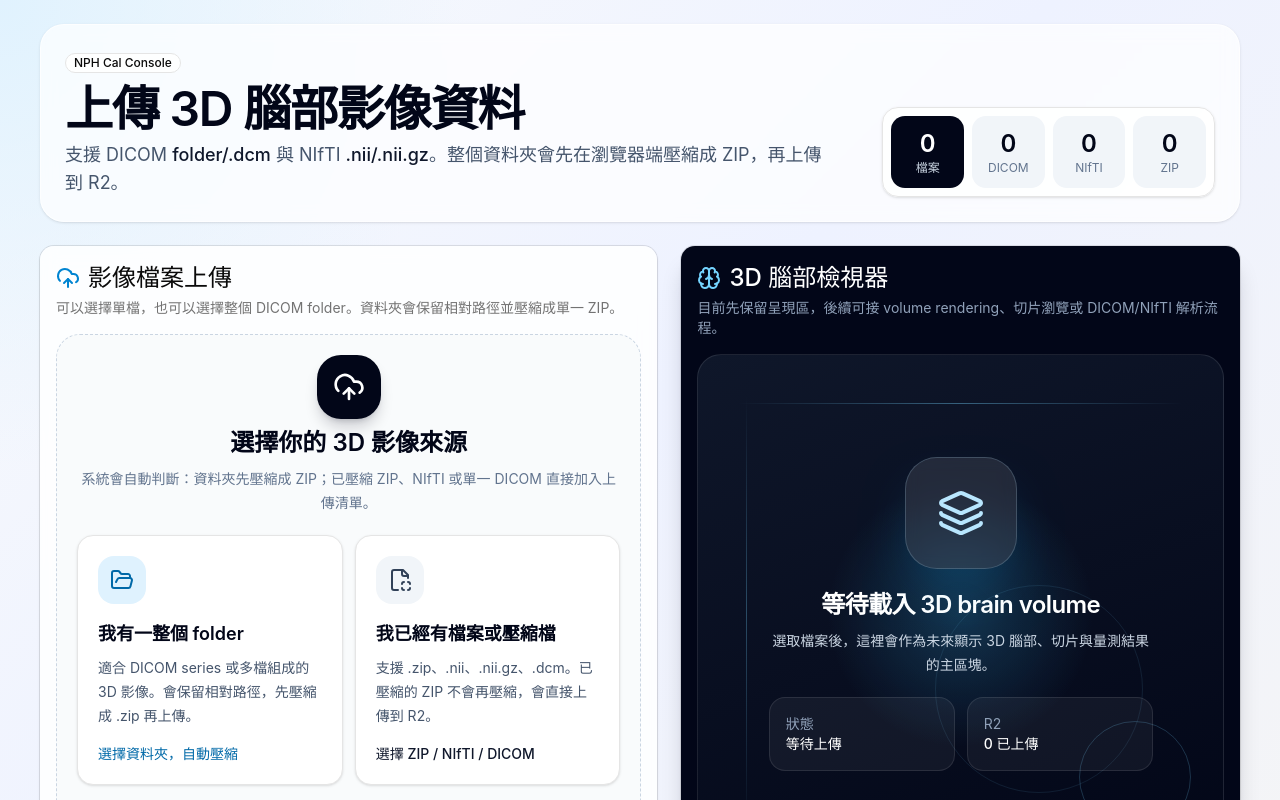
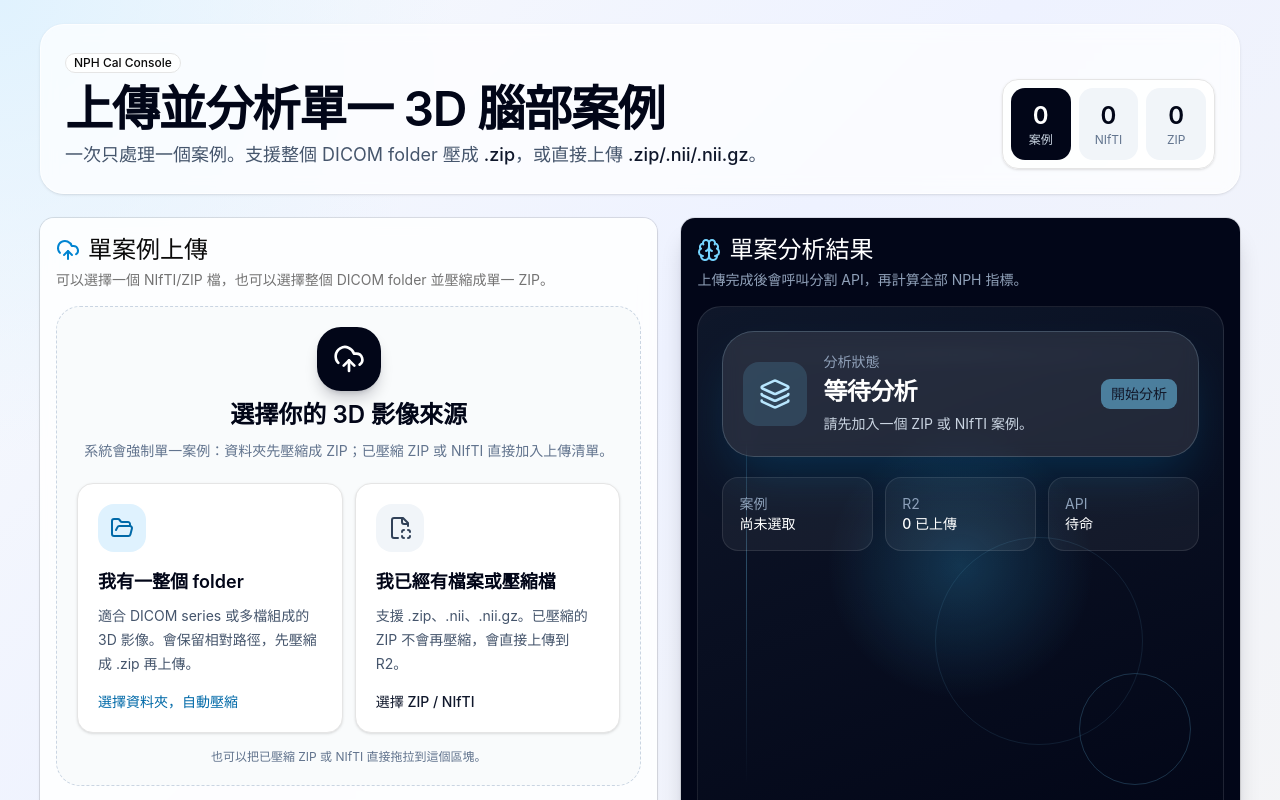
Before and after one commit to Jimmyluluu/nph-cal-console, a Vue app: page / in a window 1280 px wide. Shown: the top 800 px of the page. Built offline with nearby package versions, Linux system fonts and the light colour scheme.

Commit message:
完成模型串接

```diff
--- a/src/App.vue
+++ b/src/App.vue
@@ -19,8 +19,9 @@ import {
   XIcon,
 } from '@lucide/vue'
 
-type ImagingKind = 'DICOM' | 'NIfTI' | 'ZIP'
+type ImagingKind = 'NIfTI' | 'ZIP'
 type UploadStatus = 'queued' | 'signing' | 'uploading' | 'uploaded' | 'failed'
+type AnalysisStatus = 'idle' | 'segmenting' | 'calculating' | 'completed' | 'failed'
 
 interface PresignedUploadResponse {
   data?: {
@@ -43,25 +44,38 @@ interface ImagingFile {
 }
 
 const uploadApiBaseUrl = 'https://nph-s3-api.lujimmy.com'
-const acceptedExtensions = '.dcm,.nii,.nii.gz,.zip'
+const analysisApiBaseUrl = 'https://nph-api.lujimmy.com'
+const acceptedExtensions = '.nii,.nii.gz,.zip'
 const files = ref<ImagingFile[]>([])
 const isDragging = ref(false)
 const isUploading = ref(false)
 const isCompressing = ref(false)
 const compressionProgress = ref(0)
 const errorMessage = ref('')
+const analysisStatus = ref<AnalysisStatus>('idle')
+const analysisError = ref('')
+const segmentationResult = ref<Record<string, unknown> | null>(null)
+const indicatorResult = ref<Record<string, unknown> | null>(null)
 const fileInput = ref<HTMLInputElement | null>(null)
 const folderInput = ref<HTMLInputElement | null>(null)
 
 const totalSize = computed(() => files.value.reduce((size, item) => size + item.file.size, 0))
-const dicomCount = computed(() => files.value.filter((item) => item.kind === 'DICOM').length)
 const niftiCount = computed(() => files.value.filter((item) => item.kind === 'NIfTI').length)
 const zipCount = computed(() => files.value.filter((item) => item.kind === 'ZIP').length)
 const hasFiles = computed(() => files.value.length > 0)
+const selectedCase = computed(() => files.value[0])
 const uploadedCount = computed(() => files.value.filter((item) => item.status === 'uploaded').length)
 const uploadableFiles = computed(() =>
   files.value.filter((item) => item.status !== 'uploaded' && item.status !== 'signing' && item.status !== 'uploading'),
 )
+const isAnalyzing = computed(() => analysisStatus.value === 'segmenting' || analysisStatus.value === 'calculating')
+const canStartAnalysis = computed(() => {
+  const item = selectedCase.value
+
+  return Boolean(item?.key && item.status === 'uploaded' && !isUploading.value && !isAnalyzing.value)
+})
+const segmentationEntries = computed(() => Object.entries(segmentationResult.value ?? {}))
+const indicatorEntries = computed(() => Object.entries(indicatorResult.value ?? {}))
 const uploadProgress = computed(() => {
   if (!hasFiles.value) {
     return 0
@@ -74,10 +88,6 @@ const uploadProgress = computed(() => {
 
 const detectImagingKind = (fileName: string): ImagingKind | null => {
   const normalizedName = fileName.toLowerCase()
-
-  if (normalizedName.endsWith('.dcm')) {
-    return 'DICOM'
-  }
 
   if (normalizedName.endsWith('.nii') || normalizedName.endsWith('.nii.gz')) {
     return 'NIfTI'
@@ -111,7 +121,100 @@ const getContentType = (file: File, kind: ImagingKind) => {
     return 'application/zip'
   }
 
-  return kind === 'DICOM' ? 'application/dicom' : 'application/octet-stream'
+  return 'application/octet-stream'
+}
+
+const resetAnalysis = () => {
+  analysisStatus.value = 'idle'
+  analysisError.value = ''
+  segmentationResult.value = null
+  indicatorResult.value = null
+}
+
+const formatResultLabel = (key: string) => {
+  return key
+    .replace(/_/g, ' ')
+    .replace(/-/g, ' ')
+    .replace(/\b\w/g, (character) => character.toUpperCase())
+}
+
+const formatResultValue = (value: unknown): string => {
+  if (typeof value === 'number') {
+    return Number.isInteger(value) ? String(value) : value.toFixed(4)
+  }
+
+  if (typeof value === 'string') {
+    return value
+  }
+
+  if (typeof value === 'boolean') {
+    return value ? 'true' : 'false'
+  }
+
+  if (value === null || value === undefined) {
+    return '-'
+  }
+
+  return JSON.stringify(value)
+}
+
+const getRecordValue = (record: Record<string, unknown>, keys: string[]) => {
+  for (const key of keys) {
+    const value = record[key]
+
+    if (typeof value === 'string' && value.trim()) {
+      return value
+    }
+  }
+
+  return ''
+}
+
+const getCaseDirFromSegmentation = (payload: Record<string, unknown>) => {
+  const directValue = getRecordValue(payload, ['case_dir', 'output_dir', 'result_dir', 'caseDir', 'outputDir', 'resultDir'])
+
+  if (directValue) {
+    return directValue
+  }
+
+  const nestedKeys = ['data', 'result', 'results']
+
+  for (const key of nestedKeys) {
+    const nestedValue = payload[key]
+
+    if (nestedValue && typeof nestedValue === 'object' && !Array.isArray(nestedValue)) {
+      const caseDir = getRecordValue(nestedValue as Record<string, unknown>, [
+        'case_dir',
+        'output_dir',
+        'result_dir',
+        'caseDir',
+        'outputDir',
+        'resultDir',
+      ])
+
+      if (caseDir) {
+        return caseDir
+      }
+    }
+  }
+
+  return ''
+}
+
+const postJson = async (path: string, body: Record<string, unknown>) => {
+  const response = await fetch(`${analysisApiBaseUrl}${path}`, {
+    method: 'POST',
+    headers: {
+      'Content-Type': 'application/json',
+    },
+    body: JSON.stringify(body),
+  })
+
+  if (!response.ok) {
+    throw new Error(`分析 API 失敗：HTTP ${response.status}`)
+  }
+
+  return (await response.json()) as Record<string, unknown>
 }
 
 const sanitizeZipName = (folderName: string) => {
@@ -148,6 +251,46 @@ const getStatusVariant = (status: UploadStatus) => {
   }
 
   return 'outline'
+}
+
+const getAnalysisStatusLabel = (status: AnalysisStatus) => {
+  const labels: Record<AnalysisStatus, string> = {
+    idle: '等待分析',
+    segmenting: '分割中',
+    calculating: '計算指標中',
+    completed: '分析完成',
+    failed: '分析失敗',
+  }
+
+  return labels[status]
+}
+
+const getAnalysisHint = () => {
+  if (!hasFiles.value) {
+    return '請先加入一個 ZIP 或 NIfTI 案例。'
+  }
+
+  if (selectedCase.value?.status !== 'uploaded') {
+    return '案例上傳到 R2 後即可開始分析。'
+  }
+
+  if (analysisStatus.value === 'segmenting') {
+    return '正在由後端讀取 R2 檔案並產生分割結果。'
+  }
+
+  if (analysisStatus.value === 'calculating') {
+    return '分割完成，正在計算 NPH 指標。'
+  }
+
+  if (analysisStatus.value === 'completed') {
+    return '已完成分割與全部指標計算。'
+  }
+
+  if (analysisStatus.value === 'failed') {
+    return analysisError.value || '分析失敗，可以確認 API 狀態後重試。'
+  }
+
+  return '已上傳完成，可以開始單案分析。'
 }
 
 const requestPresignedUpload = async (file: File, contentType: string) => {
@@ -228,6 +371,7 @@ const uploadAllFiles = async () => {
     return
   }
 
+  resetAnalysis()
   isUploading.value = true
   errorMessage.value = ''
 
@@ -239,8 +383,14 @@ const uploadAllFiles = async () => {
 }
 
 const addFiles = (candidateFiles: File[]) => {
+  if (files.value.length) {
+    errorMessage.value = '一次只能分析一個案例，請先清除目前案例。'
+    return
+  }
+
   const validFiles: ImagingFile[] = []
   const invalidNames: string[] = []
+  let skippedValidCount = 0
 
   for (const file of candidateFiles) {
     const kind = detectImagingKind(file.name)
@@ -251,10 +401,14 @@ const addFiles = (candidateFiles: File[]) => {
     }
 
     const id = `${file.name}-${file.size}-${file.lastModified}`
-    const alreadySelected = files.value.some((item) => item.id === id)
     const alreadyQueued = validFiles.some((item) => item.id === id)
 
-    if (!alreadySelected && !alreadyQueued) {
+    if (validFiles.length || alreadyQueued) {
+      skippedValidCount += 1
+      continue
+    }
+
+    if (!alreadyQueued) {
       validFiles.push({
         id,
         file,
@@ -266,10 +420,22 @@ const addFiles = (candidateFiles: File[]) => {
     }
   }
 
-  files.value = [...files.value, ...validFiles]
-  errorMessage.value = invalidNames.length
-    ? `已略過不支援的檔案：${invalidNames.join(', ')}`
-    : ''
+  if (validFiles.length) {
+    resetAnalysis()
+    files.value = validFiles
+  }
+
+  const messages: string[] = []
+
+  if (invalidNames.length) {
+    messages.push(`已略過不支援的檔案：${invalidNames.join(', ')}`)
+  }
+
+  if (skippedValidCount) {
+    messages.push('一次只能分析一個案例，已只加入第一個 ZIP 或 NIfTI。')
+  }
+
+  errorMessage.value = messages.join('；')
 }
 
 const openFilePicker = () => {
@@ -291,6 +457,11 @@ const handleFolderChange = async (event: Event) => {
   const folderFiles = Array.from(input.files ?? [])
 
   input.value = ''
+
+  if (files.value.length) {
+    errorMessage.value = '一次只能分析一個案例，請先清除目前案例。'
+    return
+  }
 
   if (!folderFiles.length || isCompressing.value || isUploading.value) {
     return
@@ -329,8 +500,13 @@ const handleFolderChange = async (event: Event) => {
     })
     const id = `${zipFile.name}-${zipFile.size}-${zipFile.lastModified}`
 
+    if (files.value.length) {
+      errorMessage.value = '一次只能分析一個案例，請先清除目前案例。'
+      return
+    }
+
+    resetAnalysis()
     files.value = [
-      ...files.value,
       {
         id,
         file: zipFile,
@@ -361,15 +537,52 @@ const removeFile = (id: string) => {
   }
 
   files.value = files.value.filter((item) => item.id !== id)
+  resetAnalysis()
 }
 
 const clearFiles = () => {
-  if (isUploading.value) {
+  if (isUploading.value || isAnalyzing.value) {
     return
   }
 
   files.value = []
   errorMessage.value = ''
+  resetAnalysis()
+}
+
+const startAnalysis = async () => {
+  const item = selectedCase.value
+
+  if (!item?.key || item.status !== 'uploaded' || isAnalyzing.value) {
+    return
+  }
+
+  resetAnalysis()
+  analysisStatus.value = 'segmenting'
+
+  try {
+    const segmentationPayload = await postJson('/segmentation/patient', {
+      r2_key: item.key,
+      output_dir: 'results',
+      skip_existing: false,
+    })
+
+    segmentationResult.value = segmentationPayload
+    const caseDir = getCaseDirFromSegmentation(segmentationPayload)
+
+    if (!caseDir) {
+      throw new Error('分割完成，但回應缺少 case_dir / output_dir / result_dir，無法計算指標。')
+    }
+
+    analysisStatus.value = 'calculating'
+    indicatorResult.value = await postJson('/indicators/calculate-all', {
+      case_dir: caseDir,
+    })
+    analysisStatus.value = 'completed'
+  } catch (error) {
+    analysisStatus.value = 'failed'
+    analysisError.value = error instanceof Error ? error.message : '分析失敗'
+  }
 }
 </script>
 
@@ -383,21 +596,17 @@ const clearFiles = () => {
           </Badge>
           <div class="space-y-2">
             <h1 class="text-3xl font-semibold tracking-tight text-slate-950 sm:text-4xl lg:text-5xl">
-              上傳 3D 腦部影像資料
+              上傳並分析單一 3D 腦部案例
             </h1>
             <p class="text-base leading-7 text-slate-600 sm:text-lg">
-              支援 DICOM <span class="font-medium text-slate-900">folder/.dcm</span> 與 NIfTI <span class="font-medium text-slate-900">.nii/.nii.gz</span>。整個資料夾會先在瀏覽器端壓縮成 ZIP，再上傳到 R2。
+              一次只處理一個案例。支援整個 DICOM folder 壓成 <span class="font-medium text-slate-900">.zip</span>，或直接上傳 <span class="font-medium text-slate-900">.zip/.nii/.nii.gz</span>。
             </p>
           </div>
         </div>
-        <div class="grid grid-cols-2 gap-2 rounded-2xl border bg-white/80 p-2 text-center shadow-sm sm:grid-cols-4">
+        <div class="grid grid-cols-3 gap-2 rounded-2xl border bg-white/80 p-2 text-center shadow-sm">
           <div class="rounded-xl bg-slate-950 px-4 py-3 text-white">
             <p class="text-2xl font-semibold">{{ files.length }}</p>
-            <p class="text-xs text-slate-300">檔案</p>
-          </div>
-          <div class="rounded-xl bg-slate-100 px-4 py-3">
-            <p class="text-2xl font-semibold text-slate-950">{{ dicomCount }}</p>
-            <p class="text-xs text-slate-500">DICOM</p>
+            <p class="text-xs text-slate-300">案例</p>
           </div>
           <div class="rounded-xl bg-slate-100 px-4 py-3">
             <p class="text-2xl font-semibold text-slate-950">{{ niftiCount }}</p>
@@ -415,10 +624,10 @@ const clearFiles = () => {
           <CardHeader>
             <CardTitle class="flex items-center gap-2 text-2xl">
               <UploadCloudIcon class="size-6 text-sky-600" />
-              影像檔案上傳
+              單案例上傳
             </CardTitle>
             <CardDescription>
-              可以選擇單檔，也可以選擇整個 DICOM folder。資料夾會保留相對路徑並壓縮成單一 ZIP。
+              可以選擇一個 NIfTI/ZIP 檔，也可以選擇整個 DICOM folder 並壓縮成單一 ZIP。
             </CardDescription>
           </CardHeader>
           <CardContent class="space-y-5">
@@ -436,7 +645,7 @@ const clearFiles = () => {
                 </div>
                 <h2 class="text-2xl font-semibold text-slate-950">選擇你的 3D 影像來源</h2>
                 <p class="text-sm leading-6 text-slate-500">
-                  系統會自動判斷：資料夾先壓縮成 ZIP；已壓縮 ZIP、NIfTI 或單一 DICOM 直接加入上傳清單。
+                  系統會強制單一案例：資料夾先壓縮成 ZIP；已壓縮 ZIP 或 NIfTI 直接加入上傳清單。
                 </p>
               </div>
 
@@ -444,7 +653,7 @@ const clearFiles = () => {
                 <button
                   type="button"
                   class="group rounded-2xl border bg-white p-5 text-left shadow-sm transition hover:-translate-y-0.5 hover:border-sky-300 hover:shadow-md disabled:pointer-events-none disabled:opacity-60"
-                  :disabled="isCompressing || isUploading"
+                  :disabled="isCompressing || isUploading || isAnalyzing"
                   @click="openFolderPicker"
                 >
                   <span class="mb-4 grid size-12 place-items-center rounded-2xl bg-sky-100 text-sky-700 transition group-hover:bg-sky-600 group-hover:text-white">
@@ -462,7 +671,7 @@ const clearFiles = () => {
                 <button
                   type="button"
                   class="group rounded-2xl border bg-white p-5 text-left shadow-sm transition hover:-translate-y-0.5 hover:border-slate-400 hover:shadow-md disabled:pointer-events-none disabled:opacity-60"
-                  :disabled="isCompressing || isUploading"
+                  :disabled="isCompressing || isUploading || isAnalyzing"
                   @click="openFilePicker"
                 >
                   <span class="mb-4 grid size-12 place-items-center rounded-2xl bg-slate-100 text-slate-700 transition group-hover:bg-slate-950 group-hover:text-white">
@@ -470,9 +679,9 @@ const clearFiles = () => {
                   </span>
                   <span class="block text-lg font-semibold text-slate-950">我已經有檔案或壓縮檔</span>
                   <span class="mt-2 block text-sm leading-6 text-slate-600">
-                    支援 .zip、.nii、.nii.gz、.dcm。已壓縮的 ZIP 不會再壓縮，會直接上傳到 R2。
+                    支援 .zip、.nii、.nii.gz。已壓縮的 ZIP 不會再壓縮，會直接上傳到 R2。
                   </span>
-                  <span class="mt-4 inline-flex text-sm font-medium text-slate-900">選擇 ZIP / NIfTI / DICOM</span>
+                  <span class="mt-4 inline-flex text-sm font-medium text-slate-900">選擇 ZIP / NIfTI</span>
                 </button>
               </div>
 
@@ -484,7 +693,7 @@ const clearFiles = () => {
               </div>
 
               <p class="mt-4 text-center text-xs text-slate-500">
-                也可以把已壓縮 ZIP、NIfTI 或單一 DICOM 直接拖拉到這個區塊。
+                也可以把已壓縮 ZIP 或 NIfTI 直接拖拉到這個區塊。
               </p>
             </div>
 
@@ -493,7 +702,6 @@ const clearFiles = () => {
               class="sr-only"
               type="file"
               :accept="acceptedExtensions"
-              multiple
               @change="handleFileChange"
             >
 
@@ -516,18 +724,18 @@ const clearFiles = () => {
                 <div class="flex flex-wrap items-center gap-2 text-sm text-slate-600">
                   <Badge variant="secondary">總大小 {{ formatFileSize(totalSize) }}</Badge>
                   <Badge variant="outline">已上傳 {{ uploadedCount }}/{{ files.length }}</Badge>
-                  <Badge variant="outline">資料夾會壓縮成 ZIP</Badge>
+                  <Badge variant="outline">單一案例</Badge>
                 </div>
                 <div class="flex flex-wrap items-center gap-2">
                   <Button
                     v-if="hasFiles"
                     type="button"
-                    :disabled="!uploadableFiles.length || isUploading || isCompressing"
+                    :disabled="!uploadableFiles.length || isUploading || isCompressing || isAnalyzing"
                     @click="uploadAllFiles"
                   >
                     {{ isUploading ? '上傳中...' : '上傳到 R2' }}
                   </Button>
-                  <Button v-if="hasFiles" type="button" variant="outline" :disabled="isUploading" @click="clearFiles">
+                  <Button v-if="hasFiles" type="button" variant="outline" :disabled="isUploading || isAnalyzing" @click="clearFiles">
                     清除全部
                   </Button>
                 </div>
@@ -563,7 +771,7 @@ const clearFiles = () => {
                   <p v-if="item.key" class="truncate text-xs text-emerald-700">R2 key: {{ item.key }}</p>
                   <p v-if="item.error" class="text-xs text-red-600">{{ item.error }}</p>
                 </div>
-                <Badge :variant="item.kind === 'DICOM' ? 'outline' : 'secondary'">
+                <Badge variant="secondary">
                   {{ item.kind }}
                 </Badge>
                 <Badge :variant="getStatusVariant(item.status)">
@@ -583,7 +791,7 @@ const clearFiles = () => {
             </div>
 
             <div v-else class="rounded-2xl border bg-white/70 p-5 text-sm leading-6 text-slate-500">
-              尚未選取檔案。若要建立 3D 腦部模型，通常需要完整 DICOM series 或單一 NIfTI volume。
+              尚未選取案例。請加入一個 DICOM folder、ZIP、NIfTI volume。
             </div>
           </CardContent>
         </Card>
@@ -592,39 +800,105 @@ const clearFiles = () => {
           <CardHeader>
             <CardTitle class="flex items-center gap-2 text-2xl text-white">
               <BrainIcon class="size-6 text-sky-300" />
-              3D 腦部檢視器
+              單案分析結果
             </CardTitle>
             <CardDescription class="text-slate-400">
-              目前先保留呈現區，後續可接 volume rendering、切片瀏覽或 DICOM/NIfTI 解析流程。
+              上傳完成後會呼叫分割 API，再計算全部 NPH 指標。
             </CardDescription>
           </CardHeader>
           <CardContent>
-            <div class="relative grid min-h-[520px] place-items-center overflow-hidden rounded-3xl border border-white/10 bg-[radial-gradient(circle_at_center,_rgba(56,189,248,0.22),_transparent_36%),linear-gradient(160deg,_#0f172a,_#020617)] p-6">
+            <div class="relative min-h-[520px] overflow-hidden rounded-3xl border border-white/10 bg-[radial-gradient(circle_at_center,_rgba(56,189,248,0.22),_transparent_36%),linear-gradient(160deg,_#0f172a,_#020617)] p-6">
               <div class="absolute inset-x-10 top-12 h-px bg-gradient-to-r from-transparent via-sky-300/40 to-transparent" />
               <div class="absolute inset-y-10 left-12 w-px bg-gradient-to-b from-transparent via-sky-300/30 to-transparent" />
               <div class="absolute bottom-10 right-8 h-28 w-28 rounded-full border border-sky-300/20" />
               <div class="absolute bottom-20 right-20 h-52 w-52 rounded-full border border-sky-300/10" />
 
-              <div class="relative z-10 flex max-w-sm flex-col items-center gap-5 text-center">
-                <div class="grid size-28 place-items-center rounded-[2rem] border border-sky-200/20 bg-white/10 shadow-2xl shadow-sky-500/20 backdrop-blur">
-                  <Layers3Icon class="size-12 text-sky-200" />
+              <div class="relative z-10 flex flex-col gap-5">
+                <div class="flex flex-col gap-4 rounded-[2rem] border border-sky-200/20 bg-white/10 p-5 shadow-2xl shadow-sky-500/20 backdrop-blur sm:flex-row sm:items-center sm:justify-between">
+                  <div class="flex items-center gap-4">
+                    <div class="grid size-16 shrink-0 place-items-center rounded-2xl bg-sky-300/15 text-sky-200">
+                      <Layers3Icon class="size-8" />
+                    </div>
+                    <div class="space-y-1">
+                      <p class="text-sm text-slate-400">分析狀態</p>
+                      <h2 class="text-2xl font-semibold tracking-tight text-white">
+                        {{ getAnalysisStatusLabel(analysisStatus) }}
+                      </h2>
+                      <p class="text-sm leading-6 text-slate-300">
+                        {{ getAnalysisHint() }}
+                      </p>
+                    </div>
+                  </div>
+                  <Button
+                    type="button"
+                    class="bg-sky-300 text-slate-950 hover:bg-sky-200"
+                    :disabled="!canStartAnalysis"
+                    @click="startAnalysis"
+                  >
+                    {{ isAnalyzing ? '分析中...' : analysisStatus === 'completed' ? '重新分析' : '開始分析' }}
+                  </Button>
                 </div>
-                <div class="space-y-2">
-                  <h2 class="text-2xl font-semibold tracking-tight">等待載入 3D brain volume</h2>
-                  <p class="text-sm leading-6 text-slate-300">
-                    選取檔案後，這裡會作為未來顯示 3D 腦部、切片與量測結果的主區塊。
-                  </p>
-                </div>
-                <div class="grid w-full grid-cols-2 gap-3 text-left text-sm">
+
+                <div class="grid gap-3 text-left text-sm sm:grid-cols-3">
                   <div class="rounded-2xl border border-white/10 bg-white/5 p-4">
-                    <p class="text-slate-400">狀態</p>
-                    <p class="font-medium text-white">{{ isUploading ? '上傳到 R2 中' : hasFiles ? '檔案已就緒' : '等待上傳' }}</p>
+                    <p class="text-slate-400">案例</p>
+                    <p class="truncate font-medium text-white">{{ selectedCase?.file.name || '尚未選取' }}</p>
                   </div>
                   <div class="rounded-2xl border border-white/10 bg-white/5 p-4">
                     <p class="text-slate-400">R2</p>
                     <p class="font-medium text-white">{{ uploadedCount }} 已上傳</p>
                   </div>
+                  <div class="rounded-2xl border border-white/10 bg-white/5 p-4">
+                    <p class="text-slate-400">API</p>
+                    <p class="font-medium text-white">{{ isAnalyzing ? '執行中' : '待命' }}</p>
+                  </div>
                 </div>
+
+                <div v-if="isAnalyzing" class="space-y-3 rounded-2xl border border-sky-300/20 bg-sky-300/10 p-4">
+                  <div class="flex items-center justify-between text-sm">
+                    <span class="font-medium text-sky-100">{{ getAnalysisStatusLabel(analysisStatus) }}</span>
+                    <span class="text-sky-200">請稍候</span>
+                  </div>
+                  <div class="h-2 overflow-hidden rounded-full bg-white/10">
+                    <div
+                      class="h-full rounded-full bg-sky-300 transition-all"
+                      :style="{ width: analysisStatus === 'segmenting' ? '45%' : '78%' }"
+                    />
+                  </div>
+                </div>
+
+                <p v-if="analysisError" class="rounded-2xl border border-red-300/30 bg-red-500/10 px-4 py-3 text-sm leading-6 text-red-100">
+                  {{ analysisError }}
+                </p>
+
+                <div v-if="indicatorEntries.length" class="space-y-3">
+                  <div class="flex items-center justify-between gap-3">
+                    <h3 class="text-lg font-semibold text-white">NPH 指標</h3>
+                    <Badge variant="outline" class="border-sky-200/30 bg-white/10 text-sky-100">
+                      {{ indicatorEntries.length }} 筆結果
+                    </Badge>
+                  </div>
+                  <div class="grid gap-3 sm:grid-cols-2">
+                    <div
+                      v-for="[key, value] in indicatorEntries"
+                      :key="key"
+                      class="rounded-2xl border border-white/10 bg-white/10 p-4"
+                    >
+                      <p class="text-xs uppercase tracking-wide text-slate-400">{{ formatResultLabel(key) }}</p>
+                      <p class="mt-2 break-words text-lg font-semibold text-white">{{ formatResultValue(value) }}</p>
+                    </div>
+                  </div>
+                </div>
+
+                <details v-if="segmentationEntries.length" class="rounded-2xl border border-white/10 bg-white/5 p-4 text-sm text-slate-300">
+                  <summary class="cursor-pointer font-medium text-white">分割 API 回應</summary>
+                  <div class="mt-3 space-y-2">
+                    <div v-for="[key, value] in segmentationEntries" :key="key" class="grid gap-1">
+                      <span class="text-slate-500">{{ formatResultLabel(key) }}</span>
+                      <span class="break-words text-slate-200">{{ formatResultValue(value) }}</span>
+                    </div>
+                  </div>
+                </details>
               </div>
             </div>
           </CardContent>
```
